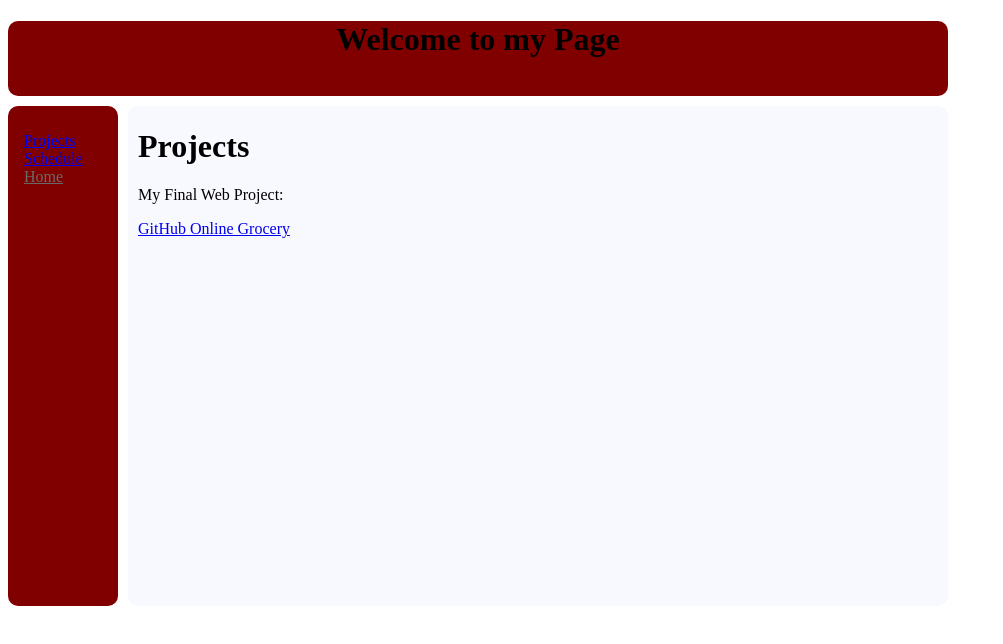
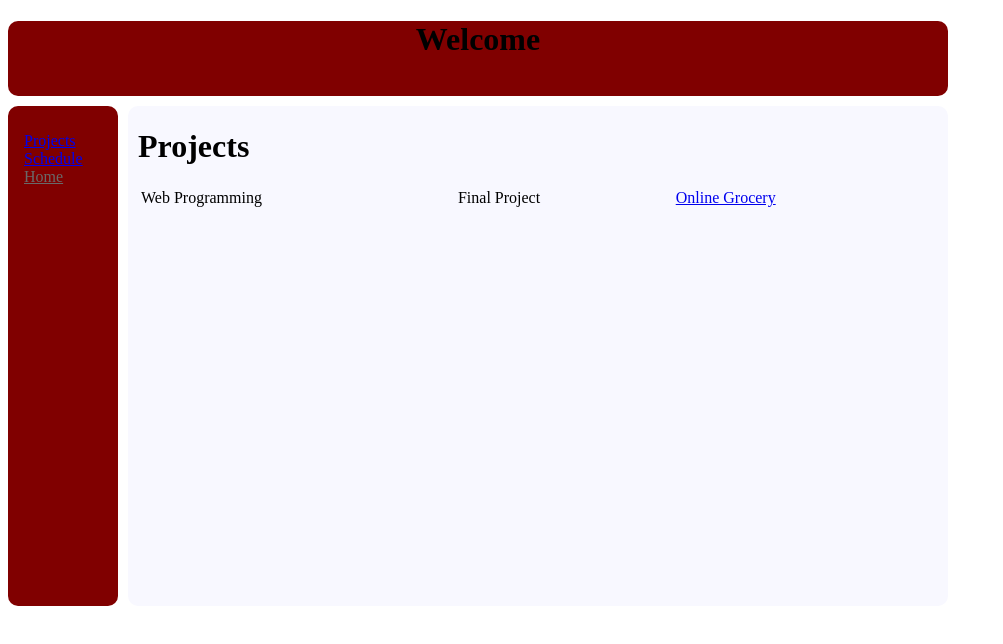
Before and after one commit to cvang/myWeb, a plain HTML site: page Projects.html in a window 1280 px wide. Shown: the whole page, without its empty margins (0-1003 px from the left). Drawn offline with Linux system fonts and the light colour scheme.

Commit message:
add changes

```diff
--- a/Projects.html
+++ b/Projects.html
@@ -8,7 +8,7 @@
 
 <body>
     <div class="myPage">
-        <h1>Welcome to my Page</h1>
+        <h1>Welcome</h1>
     </div>
     <div class="left-nav">
         <ul>
@@ -19,8 +19,13 @@
     </div>
     <div class="container">
         <h1>Projects</h1>
-        <p>My Final Web Project:</p>
-        <a href="https://github.com/cvang/webProject" target="_blank">GitHub Online Grocery</a>
+        <table style="width:100%">
+            <tr>
+                <td>Web Programming</td>
+                <td>Final Project</td>
+                <td><a href="https://github.com/cvang/webProject" target="_blank">Online Grocery</a></td>
+            </tr>
+        </table>
     </div>
 </body>
 
```
Also changed, not shown: index.html (+6 -2 lines).
